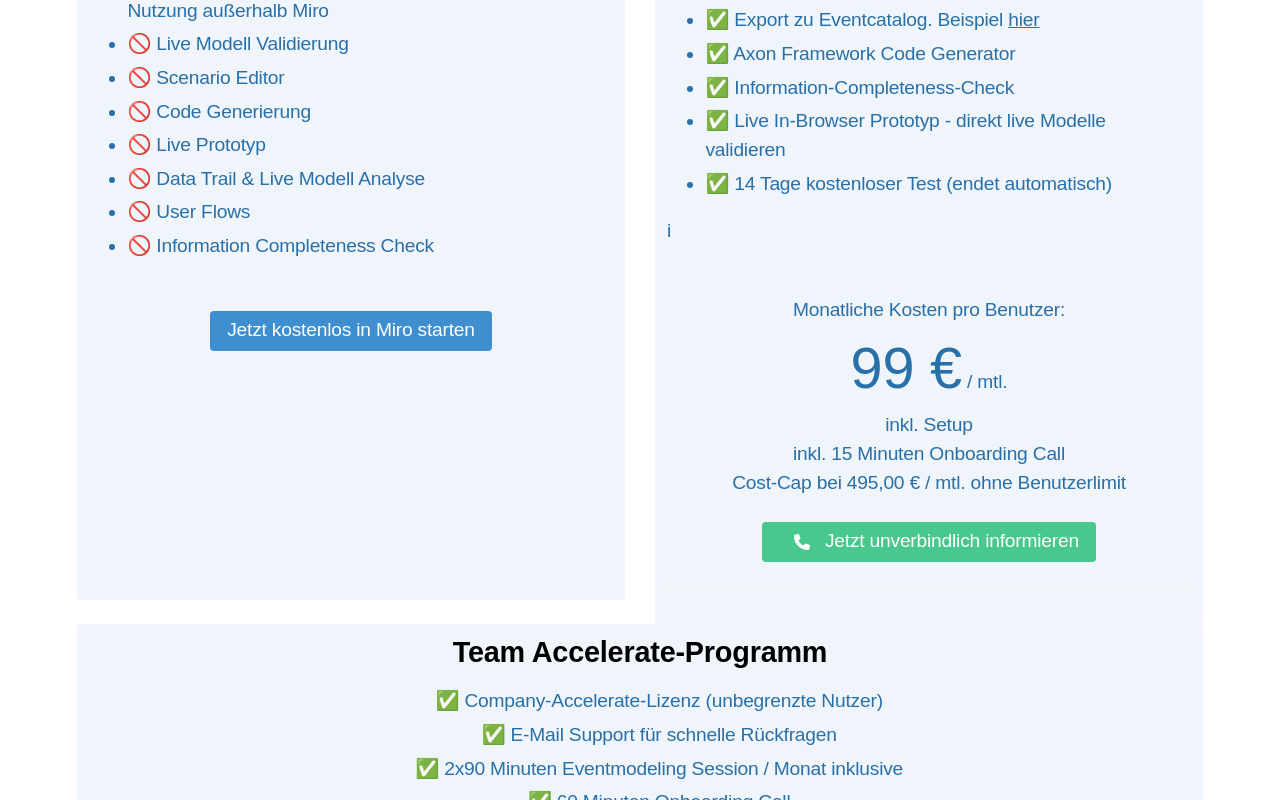
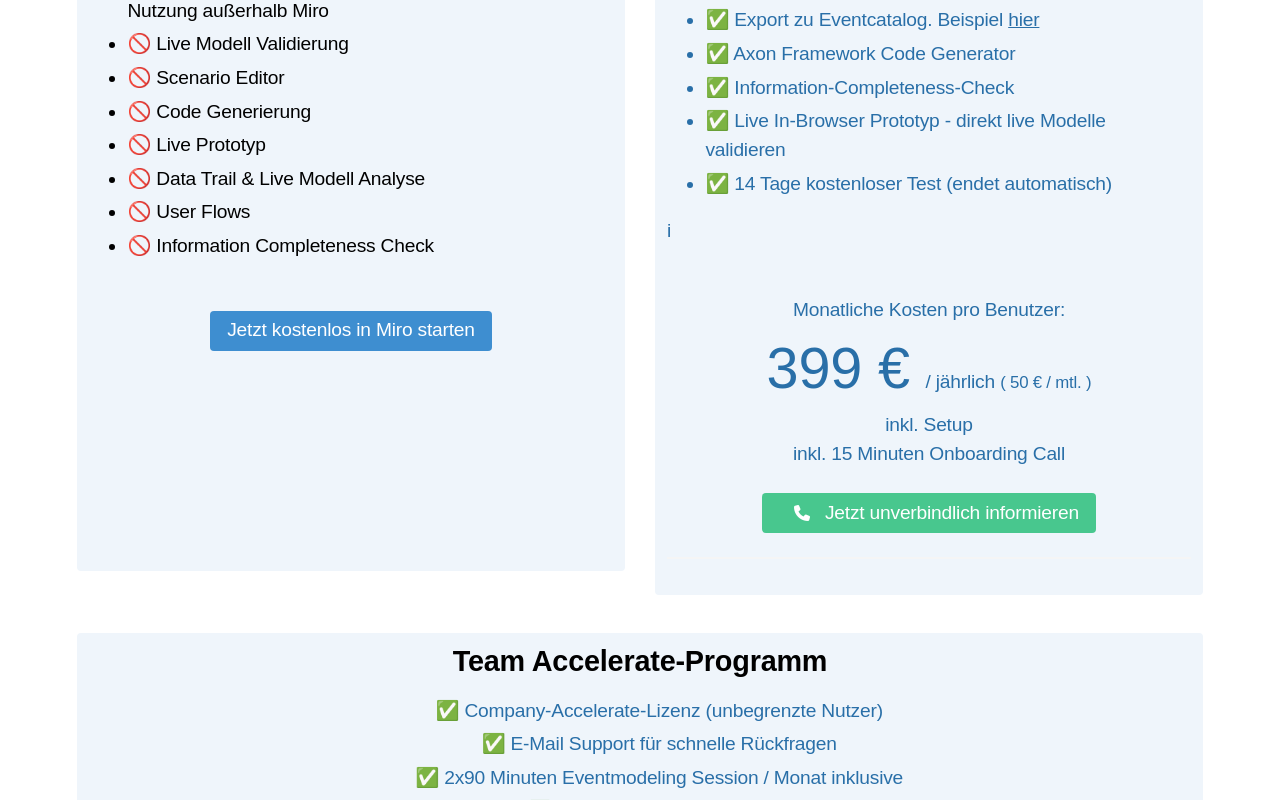
Before and after one commit to dilgerma/eventmodelers.de, a Next.js app: page /eventmodeling-tooling in a window 1280 px wide. Shown: the part 578-1378 px from the top of the page. Built offline with nearby package versions, Linux system fonts and the light colour scheme.

Commit message:
fix some tests

```diff
--- a/components/EventModelingFeatures.tsx
+++ b/components/EventModelingFeatures.tsx
@@ -2,7 +2,7 @@
     return (<div className="content container bigger padding">
             <div className="contentElement">
                 <div className={"columns"}>
-                    <div className={"column notification is-info is-light padding"}>
+                    <div className={"column whitebg notification is-info is-light padding"}>
                         <h3 className={"has-text-centered"}>Community</h3>
                         <div>
                             <ul>
@@ -54,10 +54,10 @@
                             <div className={"top-margin"}/>
                             <div className={"columns"}>
                                 <div className={"column has-text-centered"}>Monatliche Kosten pro Benutzer: <div
-                                ><span className={"huge"}> 99 €</span> / <span className={"small"}> mtl.</span></div>
+                                ><span className={"huge"}> 399 € </span> / <span className={"small"}> jährlich <small>( 50 € / mtl. )</small></span>
+                                </div>
                                     <div>inkl. Setup</div>
                                     <div>inkl. 15 Minuten Onboarding Call</div>
-                                    <div>Cost-Cap bei 495,00 € / mtl. ohne Benutzerlimit</div>
                                 </div>
 
 
@@ -74,6 +74,7 @@
                         </div>
                     </div>
                 </div>
+                <div className={"top-margin"}/>
                 <div className={"columns"}>
                     <div className={"column notification is-info is-light padding"}>
                         <h3 className={"has-text-centered"}>Team Accelerate-Programm</h3>
```
Also changed, not shown: pages/podcasts..tsx (+26 -3 lines).
